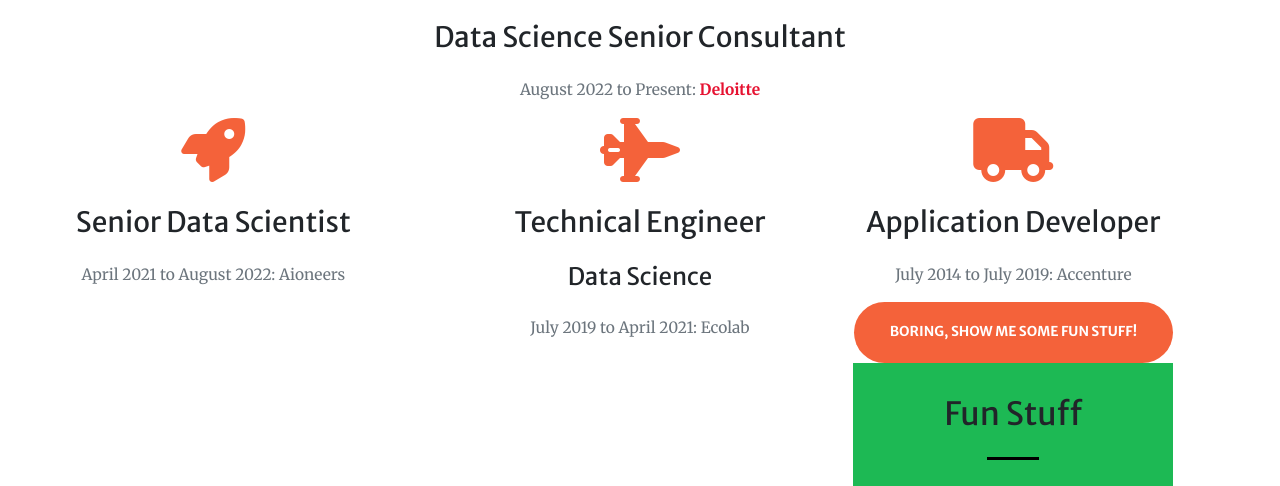
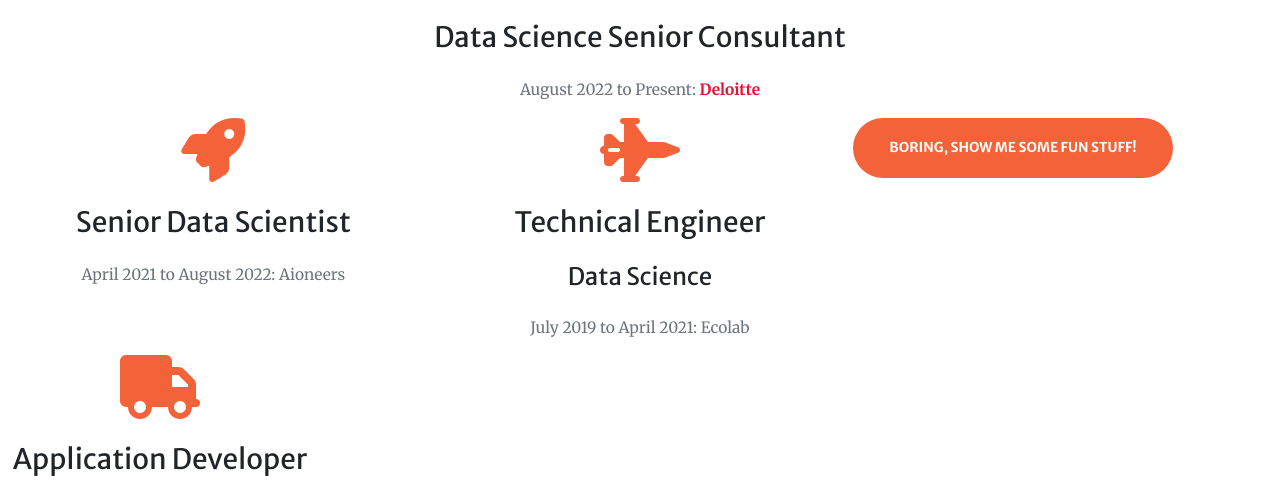
Before and after one commit to nipunikajain/nipunikajain.github.io, a plain HTML site: page index.html in a window 1280 px wide. Shown: the part 1500-1986 px from the top of the page. Drawn offline with nearby package versions, Linux system fonts and the light colour scheme.

Commit message:
aligning stuff changes

```diff
--- a/index.html
+++ b/index.html
@@ -211,6 +211,10 @@
           <h3 class="mt-4 mb-4">Technical Engineer</h3>
           <h4 class="mt-4 mb-4">Data Science</h4>
           <p class="text-muted">July 2019 to April 2021: Ecolab</p>
+        </div>
+        <div class="text-center">
+        <a class="btn btn-primary btn-xl js-scroll-trigger" href="#funstuff">
+        Boring, show me some fun stuff!</a>
         </div>
         <div class="col-lg-3 col-sm-6 text-center">
           <i class="fa fa-4x fa-truck text-primary sr-icons"></i>
```
